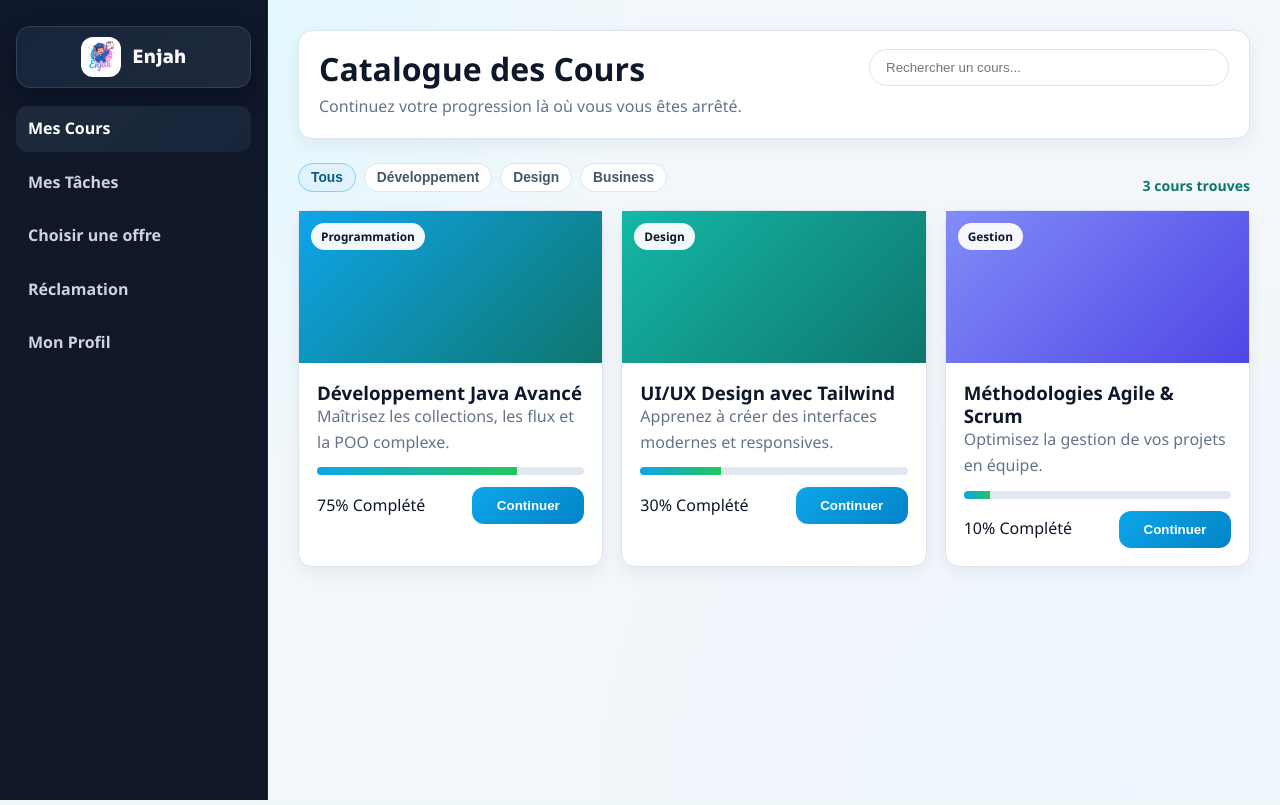
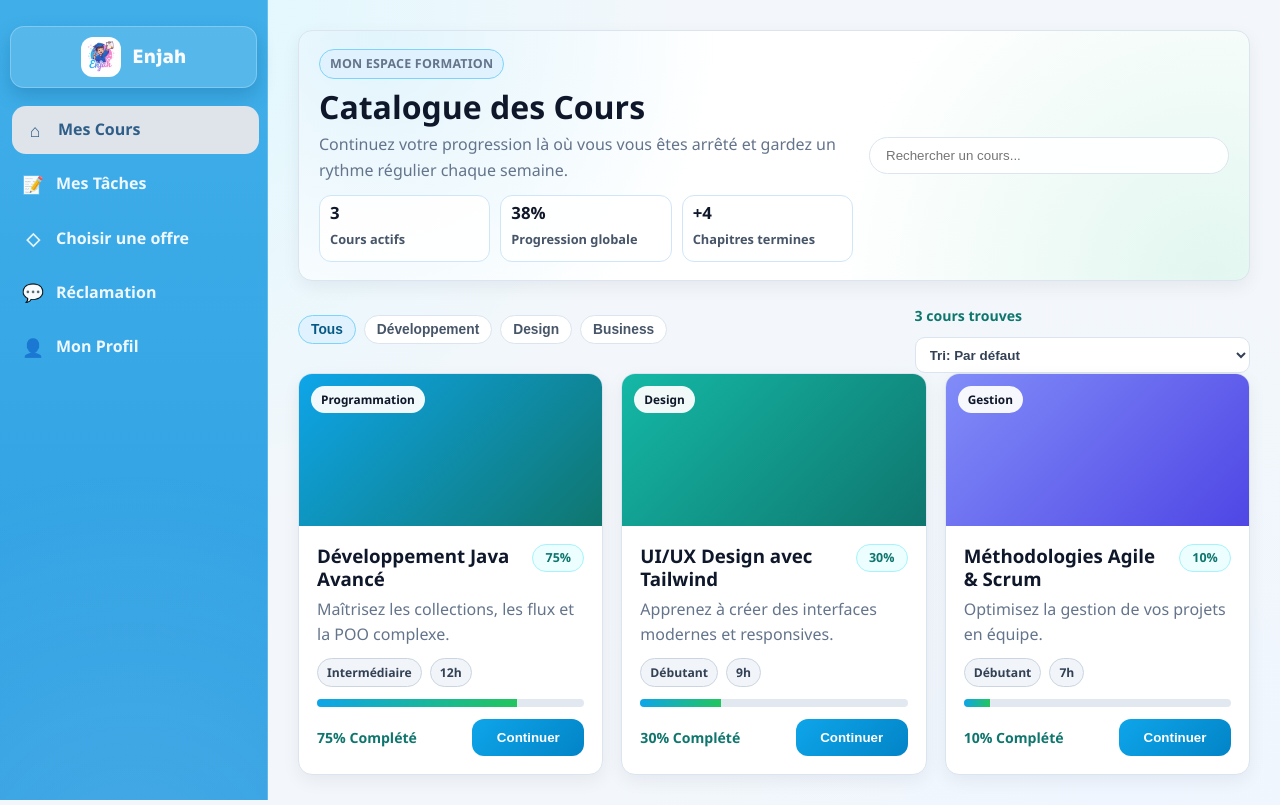
Before and after one commit to elhamdiabderrahim8/e-learning-project, a PHP site: page /cours.html in a window 1280 px wide. Run offline with PHP 8.4, Linux system fonts and the light colour scheme.

Commit message:
i change the font of the side bar to make it good

```diff
--- a/takizip/taki/content.html
+++ b/takizip/taki/content.html
@@ -4,7 +4,7 @@
     <meta charset="UTF-8">
     <meta name="viewport" content="width=device-width, initial-scale=1.0">
     <title>Contenu du Cours - Enjah</title>
-    <link rel="stylesheet" href="style.css">
+    <link rel="stylesheet" href="../style.css">
 </head>
 <body class="bg-light">
     <div class="page-wrapper">
--- a/takizip/taki/cours.html
+++ b/takizip/taki/cours.html
@@ -4,7 +4,7 @@
     <meta charset="UTF-8">
     <meta name="viewport" content="width=device-width, initial-scale=1.0">
     <title>Mes Cours - Enjah</title>
-    <link rel="stylesheet" href="style.css">
+    <link rel="stylesheet" href="../style.css">
 </head>
 <body>
     <div class="dashboard-container">
@@ -12,23 +12,39 @@
             <div class="logo"><img src="../media/logo.jpg" alt="Logo Enjah"><span>Enjah</span></div>
             <nav>
                 <ul>
-                    <li class="active"><a href="cours.php">Mes Cours</a></li>
-                    <li><a href="tache_a_fair.php">Mes T&acirc;ches</a></li>
-                    <li><a href="offres.php">Choisir une offre</a></li>
-                    <li><a href="reclamation.php">R&eacute;clamation</a></li>
-                    <li><a href="profil.php">Mon Profil</a></li>
+                    <li class="active"><a href="cours.php"><span class="nav-icon">&#8962;</span><span>Mes Cours</span></a></li>
+                    <li><a href="tache_a_fair.php"><span class="nav-icon">&#128221;</span><span>Mes T&acirc;ches</span></a></li>
+                    <li><a href="offres.php"><span class="nav-icon">&#9671;</span><span>Choisir une offre</span></a></li>
+                    <li><a href="reclamation.php"><span class="nav-icon">&#128172;</span><span>R&eacute;clamation</span></a></li>
+                    <li><a href="profil.php"><span class="nav-icon">&#128100;</span><span>Mon Profil</span></a></li>
                 </ul>
             </nav>
         </aside>
 
         <main class="main-content">
-            <header class="header">
-                <div class="header-flex">
-                    <div>
+            <header class="header course-header-enhanced">
+                <div class="header-flex course-header-top">
+                    <div class="course-header-copy">
+                        <p class="header-kicker">Mon espace formation</p>
                         <h1>Catalogue des Cours</h1>
-                        <p>Continuez votre progression l&agrave; o&ugrave; vous vous &ecirc;tes arr&ecirc;t&eacute;.</p>
+                        <p>Continuez votre progression l&agrave; o&ugrave; vous vous &ecirc;tes arr&ecirc;t&eacute; et gardez un rythme r&eacute;gulier chaque semaine.</p>
+                        <div class="course-header-stats" aria-label="Statistiques rapides">
+                            <div class="course-stat-item">
+                                <strong>3</strong>
+                                <span>Cours actifs</span>
+                            </div>
+                            <div class="course-stat-item">
+                                <strong>38%</strong>
+                                <span>Progression globale</span>
+                            </div>
+                            <div class="course-stat-item">
+                                <strong>+4</strong>
+                                <span>Chapitres termines</span>
+                            </div>
+                        </div>
                     </div>
-                    <div class="search-bar">
+
+                    <div class="search-bar search-bar-enhanced">
                         <input type="text" id="course-search" placeholder="Rechercher un cours..." autocomplete="off" aria-label="Rechercher un cours">
                     </div>
                 </div>
@@ -41,17 +57,32 @@
                     <button type="button" class="filter-tag" data-category="design">Design</button>
                     <button type="button" class="filter-tag" data-category="business">Business</button>
                 </div>
-                <p class="results-count" id="course-results-count">3 cours trouv&eacute;s</p>
+                <div class="course-toolbar-right">
+                    <p class="results-count" id="course-results-count">3 cours trouv&eacute;s</p>
+                    <select id="course-sort" class="course-sort" aria-label="Trier les cours">
+                        <option value="default">Tri: Par d&eacute;faut</option>
+                        <option value="progress_desc">Progression: plus avanc&eacute;</option>
+                        <option value="progress_asc">Progression: moins avanc&eacute;</option>
+                        <option value="title_asc">Titre A-Z</option>
+                    </select>
+                </div>
             </div>
 
             <section class="courses-grid" id="courses-grid">
-                <div class="course-card" data-category="developpement">
+                <div class="course-card" data-category="developpement" data-progress="75" data-title="Developpement Java Avance">
                     <div class="course-image dev-bg">
                         <span class="badge">Programmation</span>
                     </div>
                     <div class="course-body">
-                        <h3>D&eacute;veloppement Java Avanc&eacute;</h3>
+                        <div class="course-card-top">
+                            <h3>D&eacute;veloppement Java Avanc&eacute;</h3>
+                            <span class="progress-pill">75%</span>
+                        </div>
                         <p>Ma&icirc;trisez les collections, les flux et la POO complexe.</p>
+                        <div class="course-meta">
+                            <span class="meta-chip">Interm&eacute;diaire</span>
+                            <span class="meta-chip">12h</span>
+                        </div>
                         <div class="progress-container">
                             <div class="progress-bar" style="width: 75%;"></div>
                         </div>
@@ -62,13 +93,20 @@
                     </div>
                 </div>
 
-                <div class="course-card" data-category="design">
+                <div class="course-card" data-category="design" data-progress="30" data-title="UI UX Design avec Tailwind">
                     <div class="course-image design-bg">
                         <span class="badge">Design</span>
                     </div>
                     <div class="course-body">
-                        <h3>UI/UX Design avec Tailwind</h3>
+                        <div class="course-card-top">
+                            <h3>UI/UX Design avec Tailwind</h3>
+                            <span class="progress-pill">30%</span>
+                        </div>
                         <p>Apprenez &agrave; cr&eacute;er des interfaces modernes et responsives.</p>
+                        <div class="course-meta">
+                            <span class="meta-chip">D&eacute;butant</span>
+                            <span class="meta-chip">9h</span>
+                        </div>
                         <div class="progress-container">
                             <div class="progress-bar" style="width: 30%;"></div>
                         </div>
@@ -79,13 +117,20 @@
                     </div>
                 </div>
 
-                <div class="course-card" data-category="business">
+                <div class="course-card" data-category="business" data-progress="10" data-title="Methodologies Agile et Scrum">
                     <div class="course-image agile-bg">
                         <span class="badge">Gestion</span>
                     </div>
                     <div class="course-body">
-                        <h3>M&eacute;thodologies Agile &amp; Scrum</h3>
+                        <div class="course-card-top">
+                            <h3>M&eacute;thodologies Agile &amp; Scrum</h3>
+                            <span class="progress-pill">10%</span>
+                        </div>
                         <p>Optimisez la gestion de vos projets en &eacute;quipe.</p>
+                        <div class="course-meta">
+                            <span class="meta-chip">D&eacute;butant</span>
+                            <span class="meta-chip">7h</span>
+                        </div>
                         <div class="progress-container">
                             <div class="progress-bar" style="width: 10%;"></div>
                         </div>
@@ -105,6 +150,8 @@
     (function () {
         var searchInput = document.getElementById('course-search');
         var filters = document.getElementById('course-filters');
+        var sortSelect = document.getElementById('course-sort');
+        var grid = document.getElementById('courses-grid');
         var cards = Array.prototype.slice.call(document.querySelectorAll('#courses-grid .course-card'));
         var resultsCount = document.getElementById('course-results-count');
         var emptyState = document.getElementById('course-empty-state');
@@ -121,10 +168,12 @@
             var title = card.querySelector('h3');
             var desc = card.querySelector('.course-body p');
             var badge = card.querySelector('.badge');
+            var meta = card.querySelector('.course-meta');
             var text = '';
             text += title ? title.textContent + ' ' : '';
             text += desc ? desc.textContent + ' ' : '';
-            text += badge ? badge.textContent : '';
+            text += badge ? badge.textContent + ' ' : '';
+            text += meta ? meta.textContent : '';
             return normalizeText(text);
         }
 
@@ -135,9 +184,37 @@
             resultsCount.textContent = count > 1 ? count + ' cours trouves' : count + ' cours trouve';
         }
 
+        function sortCards(items) {
+            var sortMode = sortSelect ? sortSelect.value : 'default';
+            if (sortMode === 'default') {
+                return items;
+            }
+
+            return items.slice().sort(function (a, b) {
+                var aProgress = parseInt(a.getAttribute('data-progress') || '0', 10);
+                var bProgress = parseInt(b.getAttribute('data-progress') || '0', 10);
+                var aTitle = normalizeText(a.getAttribute('data-title') || '');
+                var bTitle = normalizeText(b.getAttribute('data-title') || '');
+
+                if (sortMode === 'progress_desc') {
+                    return bProgress - aProgress;
+                }
+
+                if (sortMode === 'progress_asc') {
+                    return aProgress - bProgress;
+                }
+
+                if (sortMode === 'title_asc') {
+                    return aTitle.localeCompare(bTitle);
+                }
+
+                return 0;
+            });
+        }
+
         function applyFilters() {
             var query = normalizeText(searchInput ? searchInput.value : '');
-            var visibleCount = 0;
+            var visibleCards = [];
 
             cards.forEach(function (card) {
                 var category = card.getAttribute('data-category') || 'all';
@@ -145,13 +222,25 @@
                 var queryMatch = query === '' || buildCardText(card).indexOf(query) !== -1;
                 var show = categoryMatch && queryMatch;
 
-                card.style.display = show ? '' : 'none';
                 if (show) {
-                    visibleCount++;
+                    visibleCards.push(card);
                 }
             });
 
+            cards.forEach(function (card) {
+                card.style.display = 'none';
+            });
+
+            sortCards(visibleCards).forEach(function (card) {
+                card.style.display = '';
+                if (grid) {
+                    grid.appendChild(card);
+                }
+            });
+
+            var visibleCount = visibleCards.length;
             updateResultText(visibleCount);
+
             if (emptyState) {
                 emptyState.hidden = visibleCount !== 0;
             }
@@ -183,6 +272,10 @@
             });
         }
 
+        if (sortSelect) {
+            sortSelect.addEventListener('change', applyFilters);
+        }
+
         applyFilters();
     })();
     </script>
--- a/takizip/taki/style.css
+++ b/takizip/taki/style.css
@@ -312,9 +312,11 @@ input[type="file"] {
     position: sticky;
     top: 0;
     height: 100vh;
-    background: linear-gradient(180deg, #0f172a 0%, #111827 100%);
-    border-right: 1px solid #1f2937;
-    padding: 26px 16px;
+    background:
+        radial-gradient(circle at 50% 110%, rgba(255, 255, 255, 0.12) 0%, transparent 46%),
+        linear-gradient(180deg, #40afe9 0%, #2d9ee2 100%);
+    border-right: 1px solid rgba(255, 255, 255, 0.2);
+    padding: 26px 10px;
 }
 
 .sidebar .logo {
@@ -327,9 +329,9 @@ input[type="file"] {
     gap: 12px;
     border-radius: 14px;
     text-align: center;
-    background: linear-gradient(135deg, #17243a, #1e293b);
-    border: 1px solid #334155;
-    box-shadow: 0 10px 20px rgba(2, 6, 23, 0.35);
+    background: rgba(255, 255, 255, 0.12);
+    border: 1px solid rgba(255, 255, 255, 0.25);
+    box-shadow: 0 8px 18px rgba(6, 78, 125, 0.26);
 }
 
 .sidebar .logo img {
@@ -343,7 +345,7 @@ input[type="file"] {
     font-size: 1.15rem;
     font-weight: 800;
     letter-spacing: 0.3px;
-    color: #f8fafc;
+    color: #f8fbff;
 }
 
 .sidebar nav ul {
@@ -352,23 +354,40 @@ input[type="file"] {
 }
 
 .sidebar nav li {
-    margin-bottom: 8px;
-    border-radius: 12px;
+    margin-bottom: 6px;
+    border-radius: 14px;
 }
 
 .sidebar nav li a {
-    display: block;
+    display: flex;
+    align-items: center;
+    gap: 12px;
     padding: 10px 12px;
-    color: #cbd5e1;
-    font-weight: 600;
-    border-radius: 12px;
+    color: #eef7ff;
+    font-weight: 700;
+    border-radius: 14px;
+    transition: background 0.2s ease, color 0.2s ease, transform 0.18s ease;
+}
+
+.nav-icon {
+    width: 22px;
+    min-width: 22px;
+    text-align: center;
+    font-size: 1.1rem;
+    opacity: 0.96;
 }
 
 .sidebar nav li a:hover,
 .sidebar nav li.active a {
-    background: linear-gradient(135deg, #1e293b, #17243a);
-    color: #ffffff;
+    background: #dfe3ea;
+    color: #2f5f88;
     text-decoration: none;
+    transform: translateX(2px);
+}
+
+.sidebar nav li a:hover .nav-icon,
+.sidebar nav li.active a .nav-icon {
+    opacity: 1;
 }
 
 .main-content {
@@ -403,13 +422,80 @@ input[type="file"] {
     flex-wrap: wrap;
 }
 
+.course-header-enhanced {
+    background:
+        radial-gradient(circle at 8% 2%, rgba(14, 165, 233, 0.12) 0%, transparent 38%),
+        radial-gradient(circle at 96% 100%, rgba(16, 185, 129, 0.12) 0%, transparent 40%),
+        var(--surface);
+}
+
+.course-header-top {
+    align-items: center;
+}
+
+.course-header-copy {
+    flex: 1 1 520px;
+}
+
+.header-kicker {
+    display: inline-block;
+    margin-bottom: 8px;
+    padding: 4px 10px;
+    border-radius: 999px;
+    background: #e0f2fe;
+    border: 1px solid #7dd3fc;
+    color: #075985;
+    font-size: 0.78rem;
+    font-weight: 800;
+    letter-spacing: 0.2px;
+    text-transform: uppercase;
+}
+
+.course-header-stats {
+    margin-top: 12px;
+    display: grid;
+    grid-template-columns: repeat(3, minmax(0, 1fr));
+    gap: 10px;
+}
+
+.course-stat-item {
+    border: 1px solid #cfe6f8;
+    border-radius: 12px;
+    background: rgba(255, 255, 255, 0.9);
+    padding: 9px 10px;
+}
+
+.course-stat-item strong {
+    display: block;
+    line-height: 1;
+    margin-bottom: 4px;
+    font-size: 1.05rem;
+    color: #0f172a;
+}
+
+.course-stat-item span {
+    font-size: 0.8rem;
+    color: #475569;
+    font-weight: 600;
+}
+
 .search-bar {
     width: min(360px, 100%);
+}
+
+.search-bar-enhanced {
+    position: relative;
+    min-width: 280px;
 }
 
 .search-bar input {
     border-radius: 999px;
     padding: 10px 16px;
+    border-width: 1.5px;
+}
+
+.search-bar-enhanced input {
+    background: rgba(255, 255, 255, 0.92);
 }
 
 .filters {
@@ -426,6 +512,24 @@ input[type="file"] {
     justify-content: space-between;
     gap: 12px;
     flex-wrap: wrap;
+}
+
+.course-toolbar-right {
+    display: flex;
+    align-items: center;
+    gap: 10px;
+    flex-wrap: wrap;
+}
+
+.course-sort {
+    height: 36px;
+    border-radius: 10px;
+    border: 1px solid var(--line);
+    background: var(--surface);
+    color: #334155;
+    font-size: 0.84rem;
+    font-weight: 600;
+    padding: 0 10px;
 }
 
 .results-count {
@@ -481,6 +585,10 @@ input[type="file"] {
     transition: transform 0.2s ease, box-shadow 0.2s ease;
 }
 
+.course-card {
+    overflow: hidden;
+}
+
 .course-card:hover,
 .cert-card:hover,
 .task-card:hover {
@@ -511,6 +619,58 @@ input[type="file"] {
 .course-body,
 .cert-card {
     padding: 18px;
+}
+
+.course-card-top {
+    display: flex;
+    align-items: flex-start;
+    justify-content: space-between;
+    gap: 10px;
+    margin-bottom: 6px;
+}
+
+.course-card-top h3 {
+    margin-bottom: 0;
+}
+
+.progress-pill {
+    flex: 0 0 auto;
+    display: inline-flex;
+    align-items: center;
+    justify-content: center;
+    min-width: 52px;
+    height: 28px;
+    border-radius: 999px;
+    background: #ecfeff;
+    border: 1px solid #a5f3fc;
+    color: #0f766e;
+    font-size: 0.78rem;
+    font-weight: 800;
+}
+
+.course-meta {
+    margin-top: 10px;
+    display: flex;
+    flex-wrap: wrap;
+    gap: 8px;
+}
+
+.meta-chip {
+    display: inline-flex;
+    align-items: center;
+    border-radius: 999px;
+    padding: 4px 9px;
+    background: #f1f5f9;
+    border: 1px solid #cbd5e1;
+    color: #334155;
+    font-size: 0.76rem;
+    font-weight: 700;
+}
+
+.course-footer span {
+    color: #0f766e;
+    font-weight: 700;
+    font-size: 0.88rem;
 }
 
 .course-body p,
@@ -1145,6 +1305,23 @@ input[type="file"] {
     .course-grid {
         grid-template-columns: 1fr;
     }
+
+    .course-header-stats {
+        grid-template-columns: 1fr;
+    }
+
+    .search-bar-enhanced {
+        min-width: 100%;
+    }
+
+    .course-toolbar-right {
+        width: 100%;
+        justify-content: space-between;
+    }
+
+    .course-sort {
+        width: 100%;
+    }
 }
 
 @media (max-width: 700px) {
```
Also changed, not shown: takizip/taki/offres.html (+6 -6 lines), takizip/taki/pages/profil.php (+5 -5 lines), takizip/taki/pages/reclamation.php (+5 -5 lines), takizip/taki/pages/tache_a_fair.php (+5 -5 lines).
